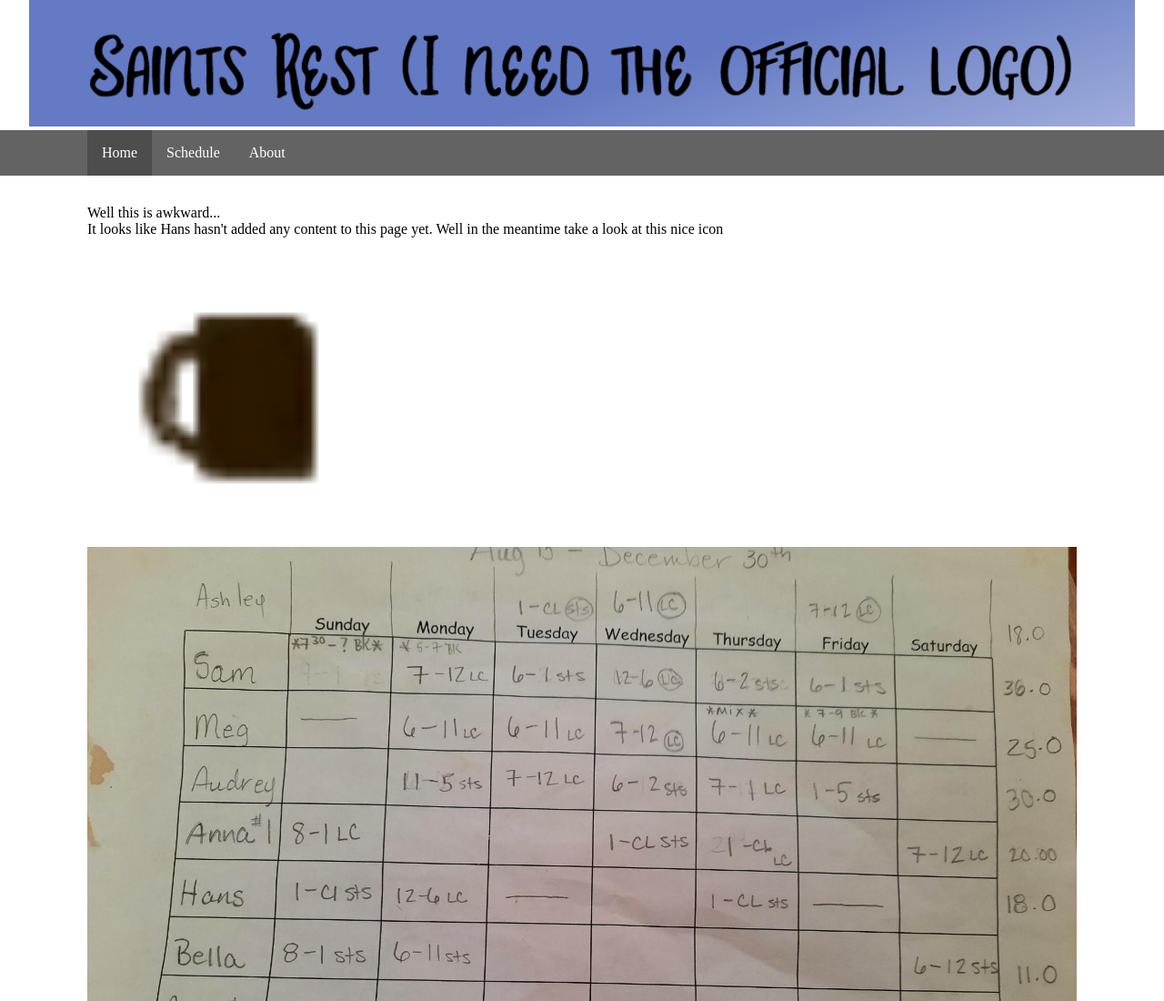
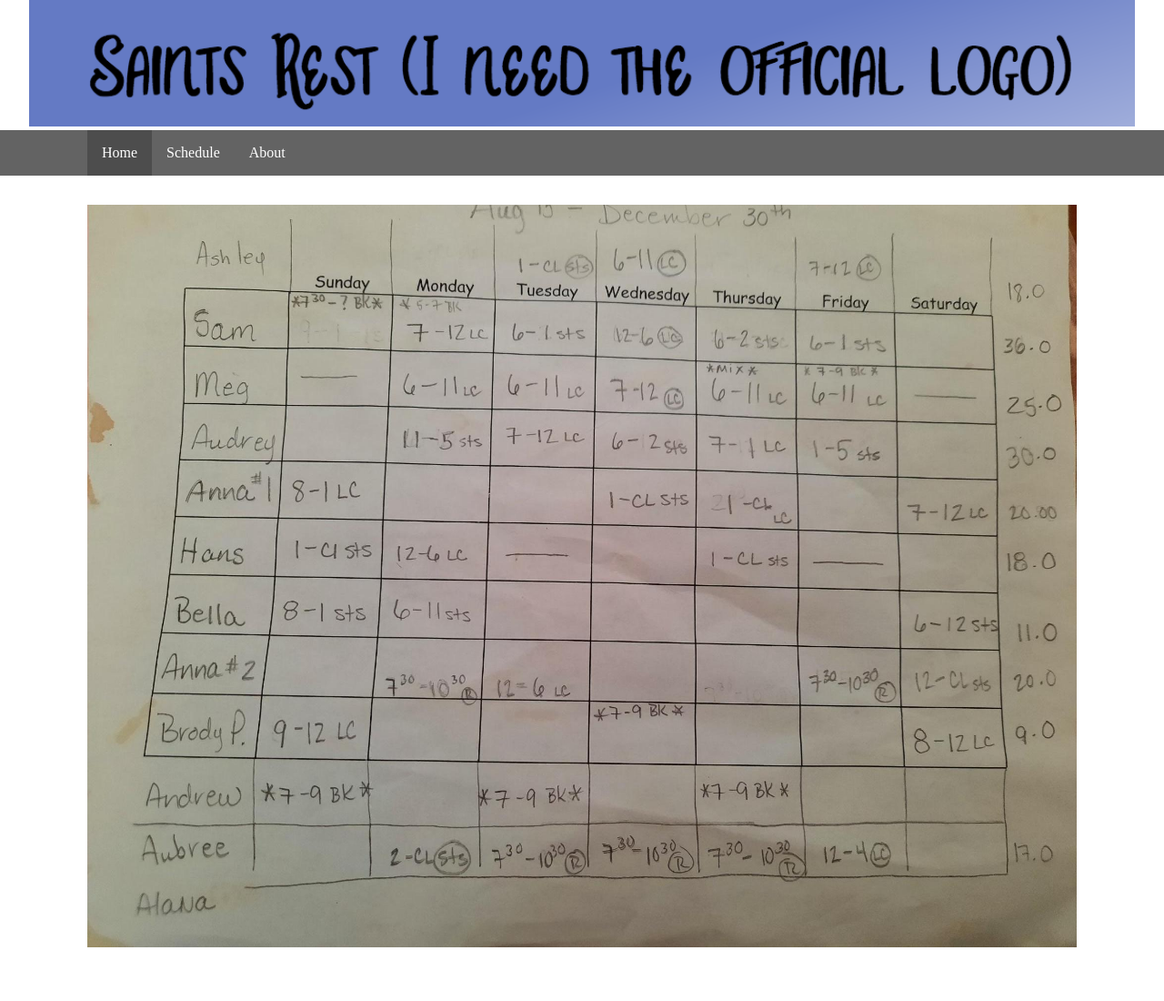
Before and after one commit to SaintsRestStaff/saintsreststaff.github.io, a plain HTML site: page index.html in a window 1280 px wide. Shown: the top 1100 px of the page at 91% size. After the commit the page ends 1045 px from the top, so only its background shows below. Drawn offline with Linux system fonts and the light colour scheme.

Commit message:
update index.html

```diff
--- a/index.html
+++ b/index.html
@@ -20,12 +20,7 @@
       </div>
     </center>
     <div id="content">
-
-      <p>Well this is awkward...</br>It looks like Hans hasn't added any content to this page yet. Well in the meantime take a look at this nice icon </p>
-<img src="resources/logo.png" style="width: 320px;height: 320px;">
-
       <center><img src="resources/schedule.png" style="width:100%"></center>
-
     </div>
   </body>
 </html>
```
